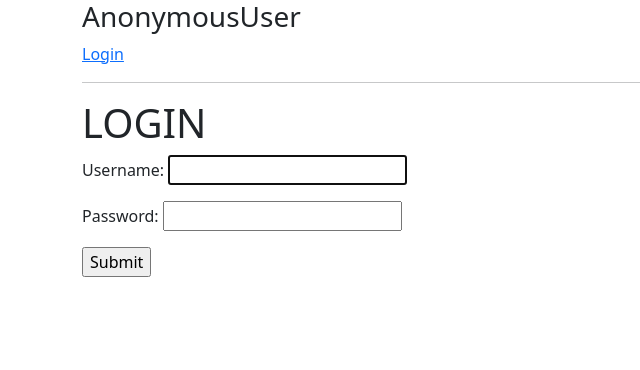
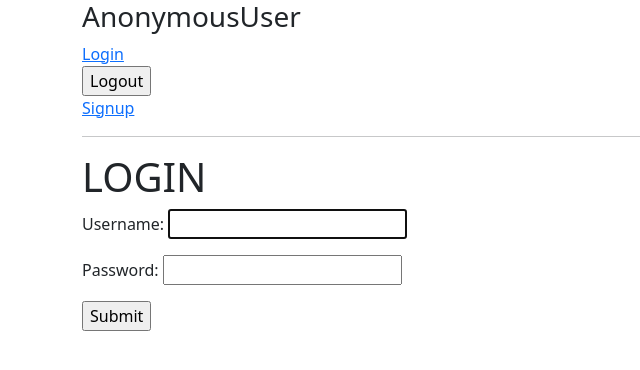
Before and after one commit to kimhhyeonjin/TIL, a Django app: page /accounts/login/ in a window 1280 px wide. Shown: the top 370 px of the page, without its empty margins (0-640 px from the left). Run offline with Django 3.2, Linux system fonts and the light colour scheme.

Commit message:
1017 commit

```diff
--- a/Django/django_3/accounts/urls.py
+++ b/Django/django_3/accounts/urls.py
@@ -4,4 +4,6 @@ from . import views
 app_name = 'accounts'
 urlpatterns = [
     path('login/', views.login, name='login'),
+    path('logout/', views.logout, name='logout'),
+    path('signup/', views.signup, name='signup'),
 ]
--- a/Django/django_3/accounts/views.py
+++ b/Django/django_3/accounts/views.py
@@ -1,6 +1,8 @@
 from django.shortcuts import render, redirect
 from django.contrib.auth.forms import AuthenticationForm
+from .forms import CustomUserCreationForm
 from django.contrib.auth import login as auth_login
+from django.contrib.auth import logout as auth_logout
 
 # Create your views here.
 def login(request):
@@ -19,3 +21,27 @@ def login(request):
         'form': form,
     }
     return render(request, 'accounts/login.html', context)
+
+
+def logout(request):
+    # 로그아웃
+    auth_logout(request)
+    return redirect('articles:index')
+
+
+def signup(request):
+    if request.method == 'POST':
+        # User를 auth.User에서 accounts.User로 바꾸었으므로 해당 사항을
+        # forms.py에 입력하여 새로운 폼으로 받아와야 함
+        # form = UserCreationForm(request.POST)
+        form = CustomUserCreationForm(request.POST)
+        if form.is_valid():
+            form.save()
+            return redirect('articles:index')
+    else:
+        # form = UserCreationForm()
+        form = CustomUserCreationForm()
+    context = {
+        'form': form,
+    }
+    return render(request, 'accounts/signup.html', context)
--- a/Django/django_3/templates/base.html
+++ b/Django/django_3/templates/base.html
@@ -13,6 +13,11 @@
     <!-- settings.py의 context processors 설정 값 때문에 context 데이터 없이 이용 가능 -->
     <h3>{{ user }}</h3>
     <a href="{% url 'accounts:login' %}">Login</a>
+    <form action="{% url 'accounts:logout' %}" method="POST">
+      {% csrf_token %}
+      <input type="submit" value="Logout">
+    </form>
+    <a href="{% url 'accounts:signup' %}">Signup</a>
     <hr>
     {% block content %}
     {% endblock content %}
```
Also changed, not shown: Django/django_3/accounts/forms.py (added, +7 -0 lines), Django/django_3/accounts/templates/accounts/signup.html (added, +10 -0 lines), README.md.
